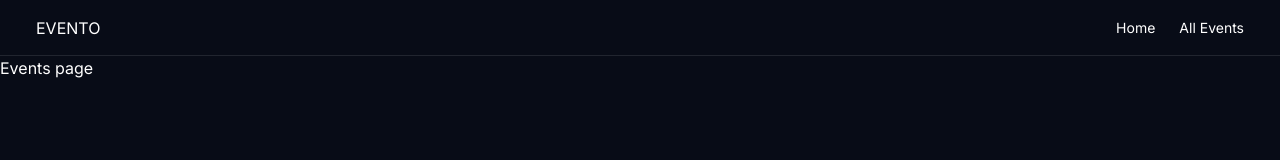
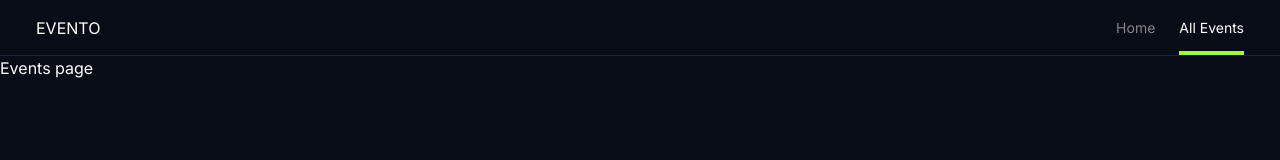
Before and after one commit to cd-roman/evento, a Next.js app: page /events/all in a window 1280 px wide. Shown: the top 160 px of the page. Built offline with nearby package versions, Linux system fonts and the light colour scheme.

Commit message:
Update header component and metadata

```diff
--- a/src/app/layout.tsx
+++ b/src/app/layout.tsx
@@ -8,8 +8,8 @@ import Container from "../components/container";
 const inter = Inter({ subsets: ["latin"] });
 
 export const metadata: Metadata = {
-  title: "Create Next App",
-  description: "Generated by create next app",
+  title: "Evento Next App",
+  description: "Browse more than 10,000 events worldwide",
 };
 
 export default function RootLayout({
--- a/src/components/header.tsx
+++ b/src/components/header.tsx
@@ -3,6 +3,8 @@
 import Link from "next/link";
 import Logo from "./logo";
 import { usePathname } from "next/navigation";
+import { motion } from "framer-motion";
+import clsx from "clsx";
 
 const routes = [
   {
@@ -27,11 +29,22 @@ export default function Header() {
           {routes.map((route) => (
             <li
               key={route.path}
-              className={
-                "hover:text-white flex items-center relative transition"
-              }
+              className={clsx(
+                "hover:text-white flex items-center relative transition",
+                {
+                  "text-white": activePathname === route.path,
+                  "text-white/50": activePathname !== route.path,
+                }
+              )}
             >
               <Link href={route.path}>{route.name}</Link>
+
+              {activePathname === route.path && (
+                <motion.div
+                  layoutId="header-active-link"
+                  className="bg-accent h-1 w-full absolute bottom-0"
+                ></motion.div>
+              )}
             </li>
           ))}
         </ul>
```
Also changed, not shown: package.json (+7 -5 lines), 1 other file (tests, documents, lock files or other folders).
